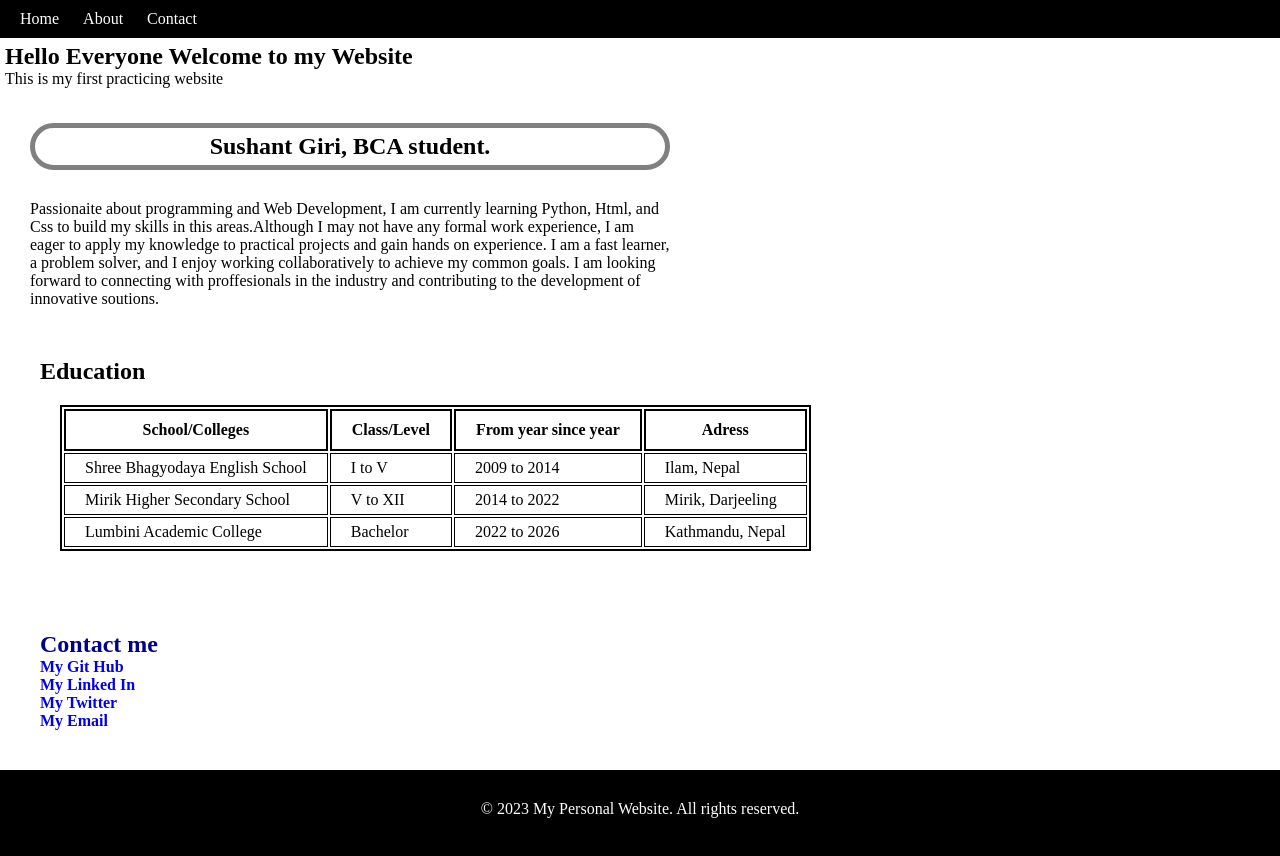
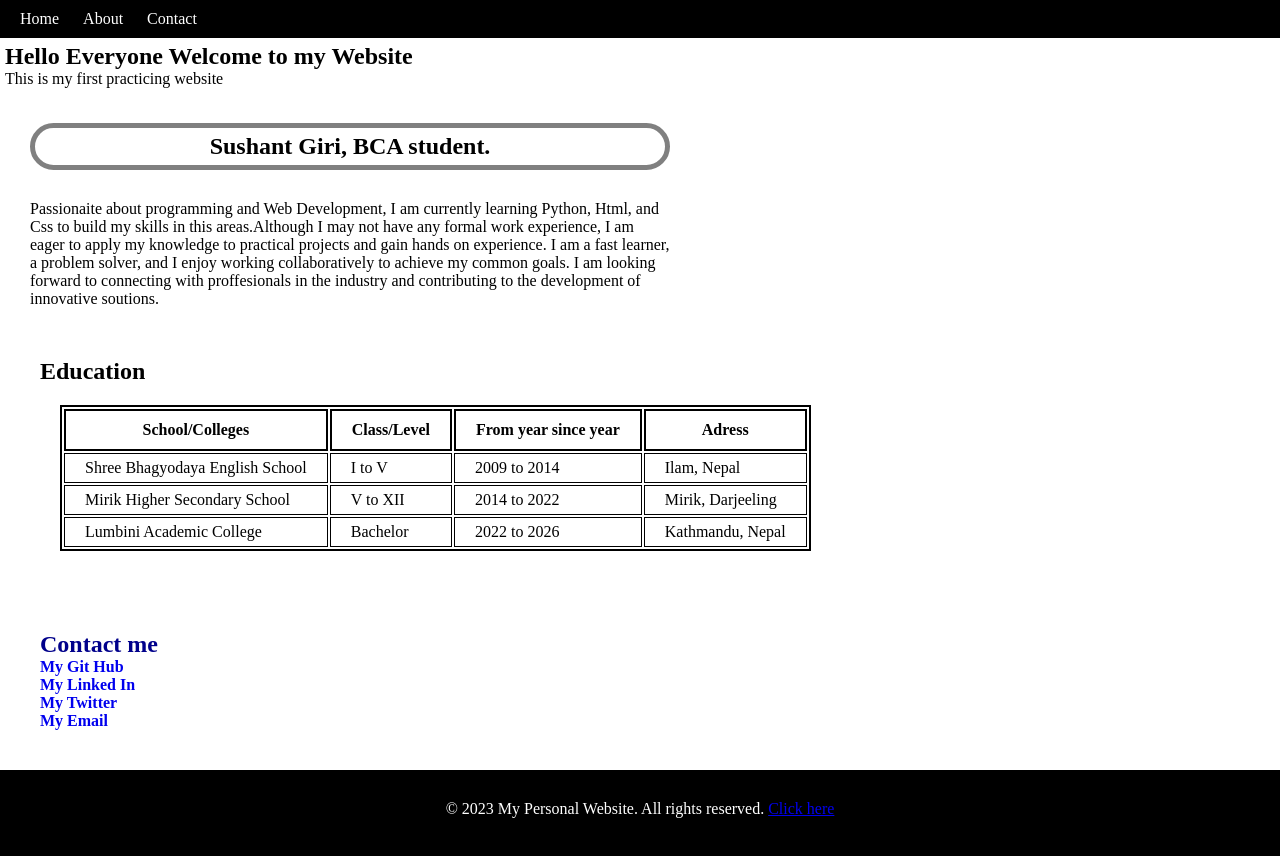
Before and after one commit to Sushant8989/My-First-Website, a plain HTML site: page index.html in a window 1280 px wide. Drawn offline with Linux system fonts and the light colour scheme.

Commit message:
click here

```diff
--- a/index.html
+++ b/index.html
@@ -101,7 +101,7 @@
         </section>
     </main>
     <footer>
-        <p>&copy; 2023 My Personal Website. All rights reserved.</p>
+        <p>&copy; 2023 My Personal Website. All rights reserved. <a href="sushantgiri8989.com.np">Click here</a> </p>
     </footer>
 </body>
 
```
